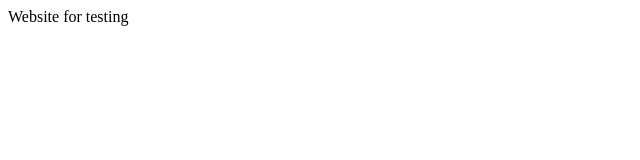
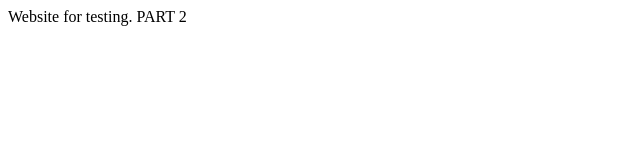
Before and after one commit to icirjak/Test, a plain HTML site: page index.html in a window 1280 px wide. Shown: the full height of the page, 0-640 px from the left. Drawn offline with Linux system fonts and the light colour scheme.

Commit message:
Version 0.2

```diff
--- a/index.html
+++ b/index.html
@@ -3,5 +3,5 @@
   <head>
     <title>IC's Webpage</title>
   </head>
-  <body>Website for testing</body>
+  <body>Website for testing. PART 2</body>
 </html>
```
